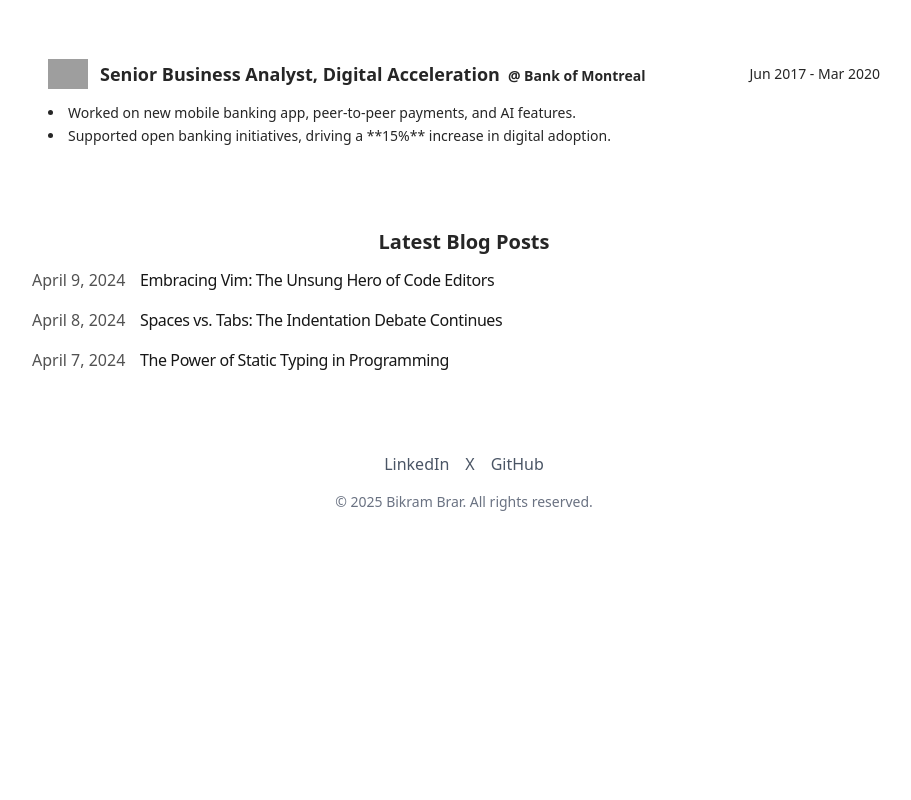
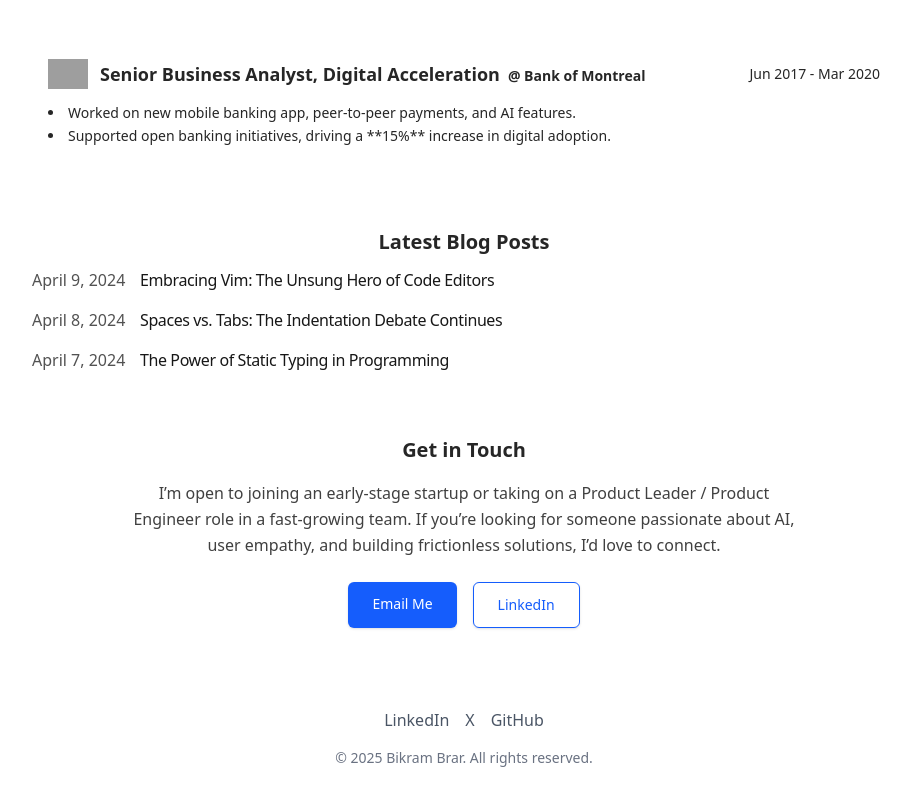
Before and after one commit to Bikz/bikramweb, a Next.js app: page / in a window 1280 px wide. Shown: the part 2469-3269 px from the top of the page, without its empty margins (176-1087 px from the left). Before the commit the page ends 3013 px from the top, so only its background shows below. Built offline with nearby package versions, Linux system fonts and the light colour scheme; grey boxes are pictures that could not be loaded.

Commit message:
feat(GetInTouchSection): add new component for user outreach with Email and LinkedIn CTAs feat(HomePageContent): include Get In Touch section in the home page layout to enhance user engagement

```diff
--- /dev/null
+++ b/app/components/GetInTouchSection.tsx
@@ -0,0 +1,52 @@
+/**
+ * GetInTouchSection.tsx
+ * Title: Get In Touch Section
+ * Description: Displays a short description and two CTA buttons (Email, LinkedIn)
+ *              for users to reach out about new opportunities.
+ */
+
+'use client'
+
+import React from 'react'
+import Link from 'next/link'
+
+export default function GetInTouchSection() {
+  return (
+    <section className="mt-16">
+      <h2 className="text-xl font-semibold mb-4 text-center">Get in Touch</h2>
+      <p className="text-center max-w-2xl mx-auto mb-6 text-neutral-700 dark:text-neutral-300 leading-relaxed">
+        I’m open to joining an early-stage startup or taking on a Product Leader /
+        Product Engineer role in a fast-growing team. If you’re looking for someone
+        passionate about AI, user empathy, and building frictionless solutions,
+        I’d love to connect.
+      </p>
+      <div className="flex flex-col sm:flex-row gap-4 justify-center">
+        <Link
+          href="mailto:mail@bikrambrar.com"
+          className="
+            px-6 py-3 text-sm font-medium
+            text-white bg-blue-600 rounded-md shadow-sm
+            hover:bg-blue-700 transition-colors
+            dark:bg-blue-500 dark:hover:bg-blue-600
+          "
+        >
+          Email Me
+        </Link>
+        <Link
+          href="https://www.linkedin.com/in/bikrambrar/"
+          target="_blank"
+          rel="noopener noreferrer"
+          className="
+            px-6 py-3 text-sm font-medium
+            text-blue-600 border border-blue-600 rounded-md
+            shadow-sm hover:bg-blue-50 transition-colors
+            dark:text-blue-400 dark:border-blue-400
+            dark:hover:bg-blue-900
+          "
+        >
+          LinkedIn
+        </Link>
+      </div>
+    </section>
+  )
+}
--- a/app/components/HomePageContent.tsx
+++ b/app/components/HomePageContent.tsx
@@ -1,7 +1,7 @@
 /**
  * HomePageContent.tsx
  * Title: Home Page Content
- * Description: Displays experience timeline and latest blog posts on the home page.
+ * Description: Displays experience timeline, latest blog posts, and a "Get in Touch" section on the home page.
  */
 
 'use client'
@@ -10,10 +10,12 @@ import React from 'react'
 import { motion } from 'framer-motion'
 import ExperienceTimeline from './experience-timeline'
 import { BlogPosts } from './posts'
+import GetInTouchSection from './GetInTouchSection'
 
 export default function HomePageContent({ blogs }: { blogs: any[] }) {
   return (
     <div className="max-w-4xl mx-auto px-4 mt-16">
+      {/* Work Experience */}
       <motion.section
         initial={{ opacity: 0, y: 20 }}
         whileInView={{ opacity: 1, y: 0 }}
@@ -27,6 +29,7 @@ export default function HomePageContent({ blogs }: { blogs: any[] }) {
         <ExperienceTimeline />
       </motion.section>
 
+      {/* Latest Blog Posts */}
       <motion.section
         initial={{ opacity: 0, y: 20 }}
         whileInView={{ opacity: 1, y: 0 }}
@@ -38,6 +41,16 @@ export default function HomePageContent({ blogs }: { blogs: any[] }) {
         </h2>
         <BlogPosts blogs={blogs} />
       </motion.section>
+
+      {/* Get in Touch Section */}
+      <motion.section
+        initial={{ opacity: 0, y: 20 }}
+        whileInView={{ opacity: 1, y: 0 }}
+        viewport={{ once: true, amount: 0.2 }}
+        transition={{ duration: 0.6, ease: 'easeOut' }}
+      >
+        <GetInTouchSection />
+      </motion.section>
     </div>
   )
 }
```
